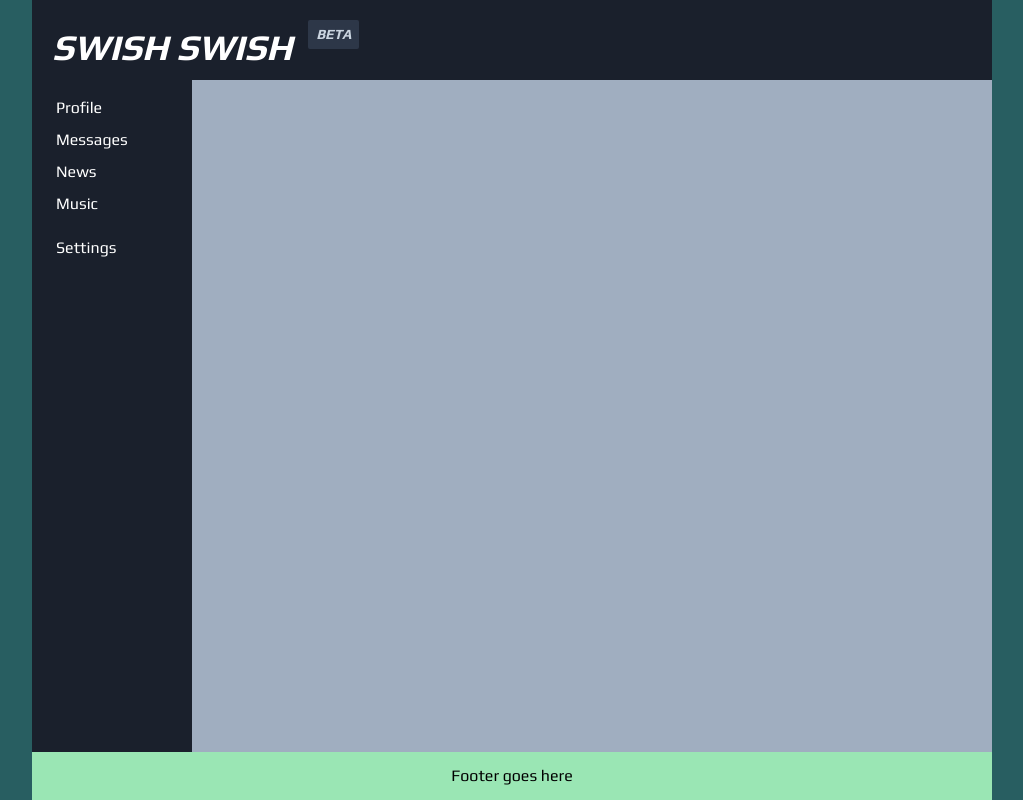
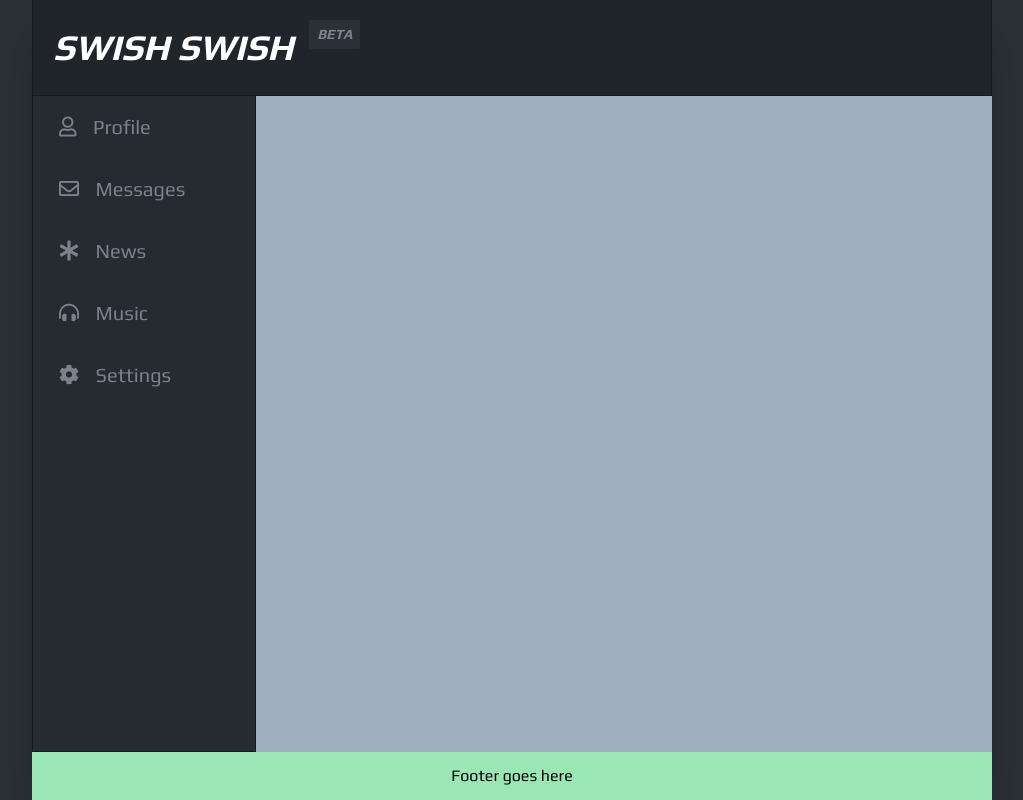
Before and after one commit to TimSeryakov/social-network-tw-ts, a React (Create React App) app: page / in a window 1280 px wide. Shown: the whole page, without its empty margins (128-1151 px from the left). Built offline with nearby package versions, Linux system fonts and the light colour scheme.

Commit message:
menu icons added

```diff
--- a/public/index.html
+++ b/public/index.html
@@ -4,6 +4,7 @@
     <meta charset="utf-8" />
     <link href="https://fonts.googleapis.com/css?family=Play:regular,700" rel="stylesheet" />
     <link href="https://fonts.googleapis.com/css?family=Ubuntu:300,300italic,regular,italic,500,500italic,700,700italic" rel="stylesheet" />
+    <link rel="stylesheet" href="https://pro.fontawesome.com/releases/v5.10.0/css/all.css" integrity="sha384-AYmEC3Yw5cVb3ZcuHtOA93w35dYTsvhLPVnYs9eStHfGJvOvKxVfELGroGkvsg+p" crossorigin="anonymous"/>
     <link rel="icon" href="%PUBLIC_URL%/favicon.ico" />
     <meta name="viewport" content="width=device-width, initial-scale=1" />
     <meta name="theme-color" content="#000000" />
--- a/src/components/App.css
+++ b/src/components/App.css
@@ -1,4 +1,4 @@
 html, body {
   height: 100%;
-  background-color: #285e61;
+  background-color: #2b3037;
 }
--- a/src/components/App.tsx
+++ b/src/components/App.tsx
@@ -10,11 +10,11 @@ import {Profile} from "./Profile/Profile";
 
 const App: FC = () => (
     <BrowserRouter>
-      <div className="container h-full min-h-screen flex flex-col bg-blue-100">
+      <div className="container shadow-2xl h-full min-h-screen flex flex-col bg-blue-100">
 
         <Header/>
 
-        <div className="flex bg-red-400 flex-auto">
+        <div className="flex flex-auto">
           <Sidebar/>
 
           <main className="flex-grow bg-gray-500">
--- a/src/components/Header/Header.tsx
+++ b/src/components/Header/Header.tsx
@@ -4,10 +4,9 @@ import React from 'react';
 export const Header = () => {
 
   return (
-      <header className="p-5 bg-gray-900 h-20">
+      <header className="p-5 bg-theme-bg-primary h-24 border-b border-l border-r border-theme-border">
         <h1 className="font-bold text-4xl font-play uppercase italic text-white font-bold relative">Swish Swish
-          <span className="uppercase bg-gray-800 text-gray-400 ml-4 px-2 py-1 rounded-sm text-sm inline-block absolute -translate-y-1/2">beta</span></h1>
-
+          <span className="uppercase bg-theme-badge text-theme-text ml-4 px-2 py-1 rounded-sm text-sm inline-block absolute -translate-y-1/2">beta</span></h1>
       </header>
   )
 }
--- a/src/components/Sidebar/Sidebar.tsx
+++ b/src/components/Sidebar/Sidebar.tsx
@@ -4,13 +4,44 @@ import {NavLink} from "react-router-dom";
 
 export const Sidebar = () => {
   return (
-      <aside className="w-40 bg-gray-900">
-        <ul className="py-3">
-          <li className=""><NavLink to={"/profile"} className="text-white block hover:bg-gray-800 py-1 pl-6" activeClassName="text-purple-500">Profile</NavLink></li>
-          <li className=""><NavLink to={"/dialogs"} className="text-white block hover:bg-gray-800 py-1 pl-6" activeClassName="text-purple-500">Messages</NavLink></li>
-          <li className=""><NavLink to={"/news"} className="text-white block hover:bg-gray-800 py-1 pl-6" activeClassName="text-purple-500">News</NavLink></li>
-          <li className=""><NavLink to={"/music"} className="text-white block hover:bg-gray-800 py-1 pl-6" activeClassName="text-purple-500">Music</NavLink></li>
-          <li className="mt-3"><NavLink to={"/settings"} className="text-white block hover:bg-gray-800 py-1 pl-6" activeClassName="text-purple-500">Settings</NavLink></li>
+      <aside className="w-56 bg-theme-bg-secondary border-b border-r border-l border-theme-border">
+        <ul className="">
+          <li className="">
+            <NavLink to={"/profile"}
+                     className="text-xl text-theme-text block border-l-2 border-theme-bg-secondary hover:text-white py-4 pl-6"
+                     activeClassName="text-white bg-theme-bg-primary border-l-2 border-theme-accent">
+              <i className="far fa-user mr-3"></i> Profile
+            </NavLink>
+          </li>
+          <li className="">
+            <NavLink to={"/dialogs"}
+                     className="text-xl text-theme-text block border-l-2 border-theme-bg-secondary hover:text-white py-4 pl-6"
+                     activeClassName="text-white bg-theme-bg-primary border-l-2 border-theme-accent">
+
+              <i className="far fa-envelope mr-3"></i> Messages
+            </NavLink>
+          </li>
+          <li className="">
+            <NavLink to={"/news"}
+                     className="text-xl text-theme-text block border-l-2 border-theme-bg-secondary hover:text-white py-4 pl-6"
+                     activeClassName="text-white bg-theme-bg-primary border-l-2 border-theme-accent">
+              <i className="fas fa-asterisk mr-3"></i> News
+            </NavLink>
+          </li>
+          <li className="">
+            <NavLink to={"/music"}
+                     className="text-xl text-theme-text block border-l-2 border-theme-bg-secondary hover:text-white py-4 pl-6"
+                     activeClassName="text-white bg-theme-bg-primary border-l-2 border-theme-accent">
+              <i className="fas fa-headphones-alt mr-3"></i> Music
+            </NavLink>
+          </li>
+          <li className="">
+            <NavLink to={"/settings"}
+                     className="text-xl text-theme-text block border-l-2 border-theme-bg-secondary hover:text-white py-4 pl-6"
+                     activeClassName="text-white bg-theme-bg-primary border-l-2 border-theme-accent">
+              <i className="fas fa-cog mr-3"></i> Settings
+            </NavLink>
+          </li>
         </ul>
       </aside>
   )
--- a/tailwind.config.js
+++ b/tailwind.config.js
@@ -20,7 +20,14 @@ module.exports = {
   theme: {
     extend: {
       colors: {
-        "j-primary": "#4466FF", // brand blue
+        "theme-text": "#7b828b", // text
+        "theme-bg-primary": "#20252c", // bg main
+        "theme-bg-secondary": "#262b32", // bg secondary
+        "theme-border": "#161a20", // borders
+        "theme-accent": "#bd93f9", // accent
+        "theme-accent-alternative": "#4e4ad8", // accent
+        "theme-placeholder": "#1b1f25", // placeholder
+        "theme-badge": "#2b3037", // BETA badge
       },
     },
     fontFamily: {
```
